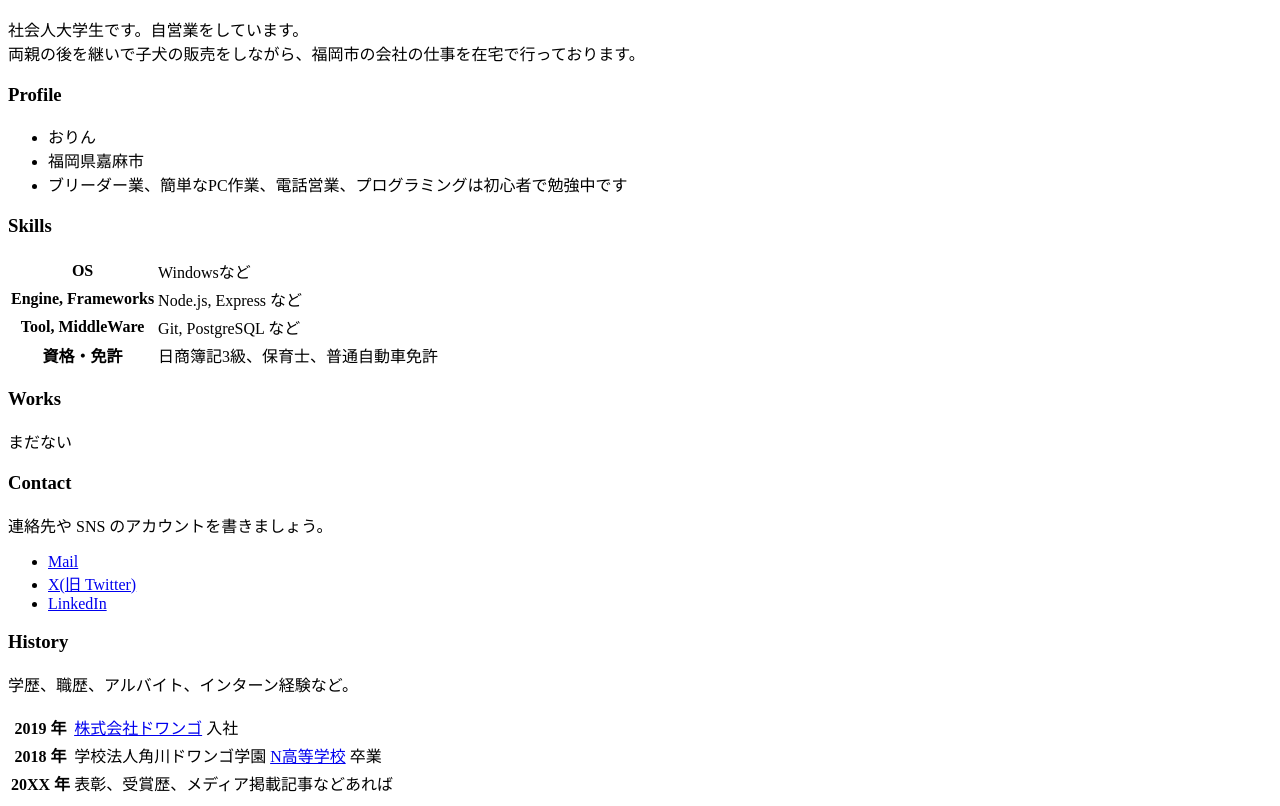
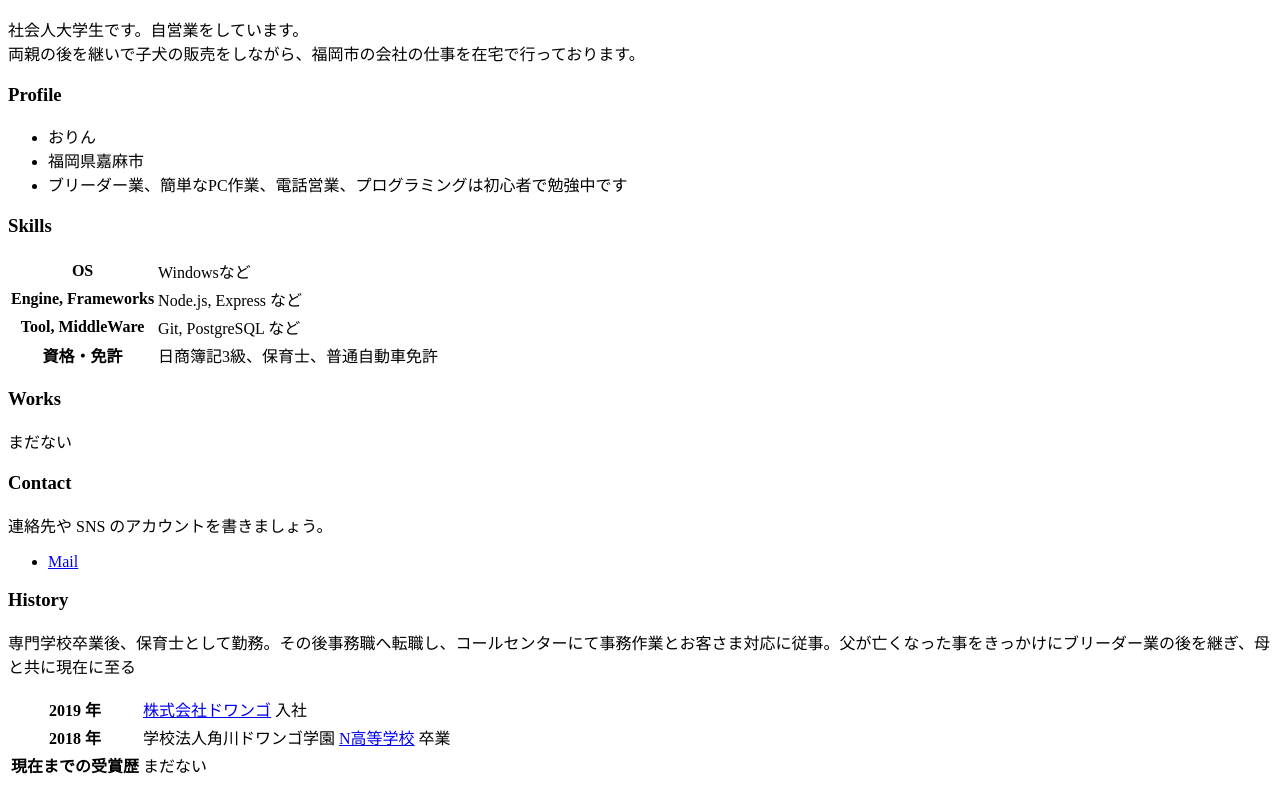
Before and after one commit to 261zs03226-jpg/Orin-2.github.io, a plain HTML site: page index.html in a window 1280 px wide. Shown: the part 119-925 px from the top of the page. Drawn offline with Linux system fonts and the light colour scheme.

Commit message:
情報を追加

```diff
--- a/index.html
+++ b/index.html
@@ -47,13 +47,11 @@
     <h3>Contact</h3>
     <p>連絡先や SNS のアカウントを書きましょう。</p>
     <ul>
-      <li><a href="mailto:name@example.com">Mail</a></li>
-      <li><a href="https://twitter.com/n_yobikou">X(旧 Twitter)</a></li>
-      <li><a href="https://www.linkedin.com/">LinkedIn</a></li>
+      <li><a href="mailto:261zs03226@student.zen.ac.jp">Mail</a></li>
     </ul>
 
     <h3>History</h3>
-    <p>学歴、職歴、アルバイト、インターン経験など。</p>
+    <p>専門学校卒業後、保育士として勤務。その後事務職へ転職し、コールセンターにて事務作業とお客さま対応に従事。父が亡くなった事をきっかけにブリーダー業の後を継ぎ、母と共に現在に至る</p>
     <table>
       <tr>
         <th>2019 年</th>
@@ -64,8 +62,8 @@
         <td>学校法人角川ドワンゴ学園 <a href="https://nnn.ed.jp/">N高等学校</a> 卒業</td>
       </tr>
       <tr>
-        <th>20XX 年</th>
-        <td>表彰、受賞歴、メディア掲載記事などあれば</td>
+        <th>現在までの受賞歴</th>
+        <td>まだない</td>
       </tr>
     </table>
   </body>
```
